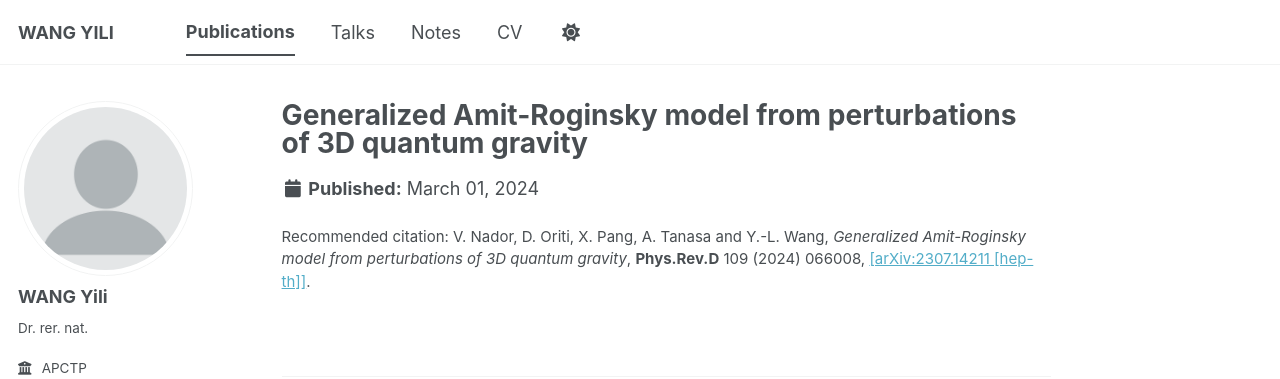
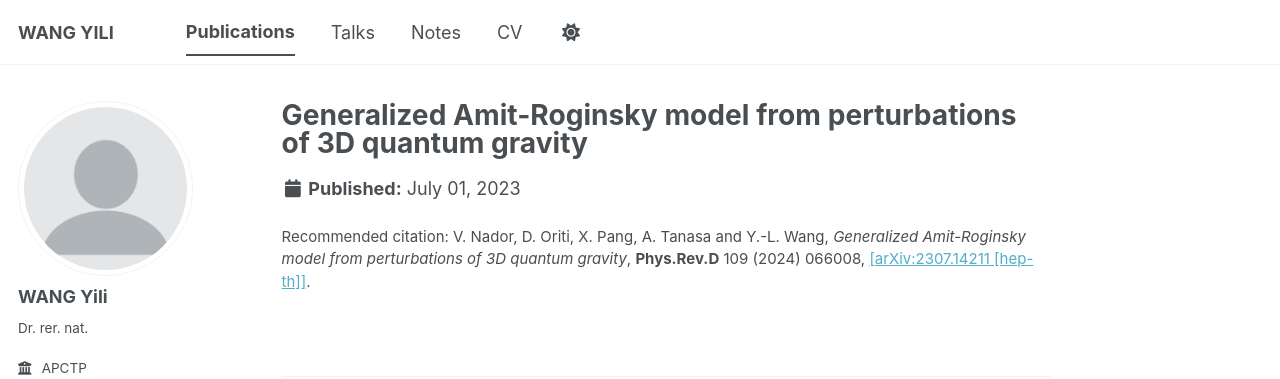
Before and after one commit to wang-yili/wang-yili.github.io, a Jekyll site: the page built from _publications/paper5.md, in a window 1280 px wide. Shown: the top 379 px of the page. Built offline with Jekyll 4.4.1, drawn with Linux system fonts in a browser that asks for light colours; a style sheet for code colours, icons or effects is not loaded.

Commit message:
Change publication date to July 1, 2023
Updated publication date for paper5.

```diff
--- a/_publications/paper5.md
+++ b/_publications/paper5.md
@@ -1,6 +1,6 @@
 ---
 title: "Generalized Amit-Roginsky model from perturbations of 3D quantum gravity"
 collection: publications
-date: 2024-03-01
+date: 2023-07-01
 citation: 'V. Nador, D. Oriti, X. Pang, A. Tanasa and Y.-L. Wang, <i>Generalized Amit-Roginsky model from perturbations of 3D quantum gravity</i>, <b>Phys.Rev.D</b> 109 (2024) 066008, <a href="https://arxiv.org/abs/2307.14211">[arXiv:2307.14211 [hep-th]]</a>.'
 ---
```
